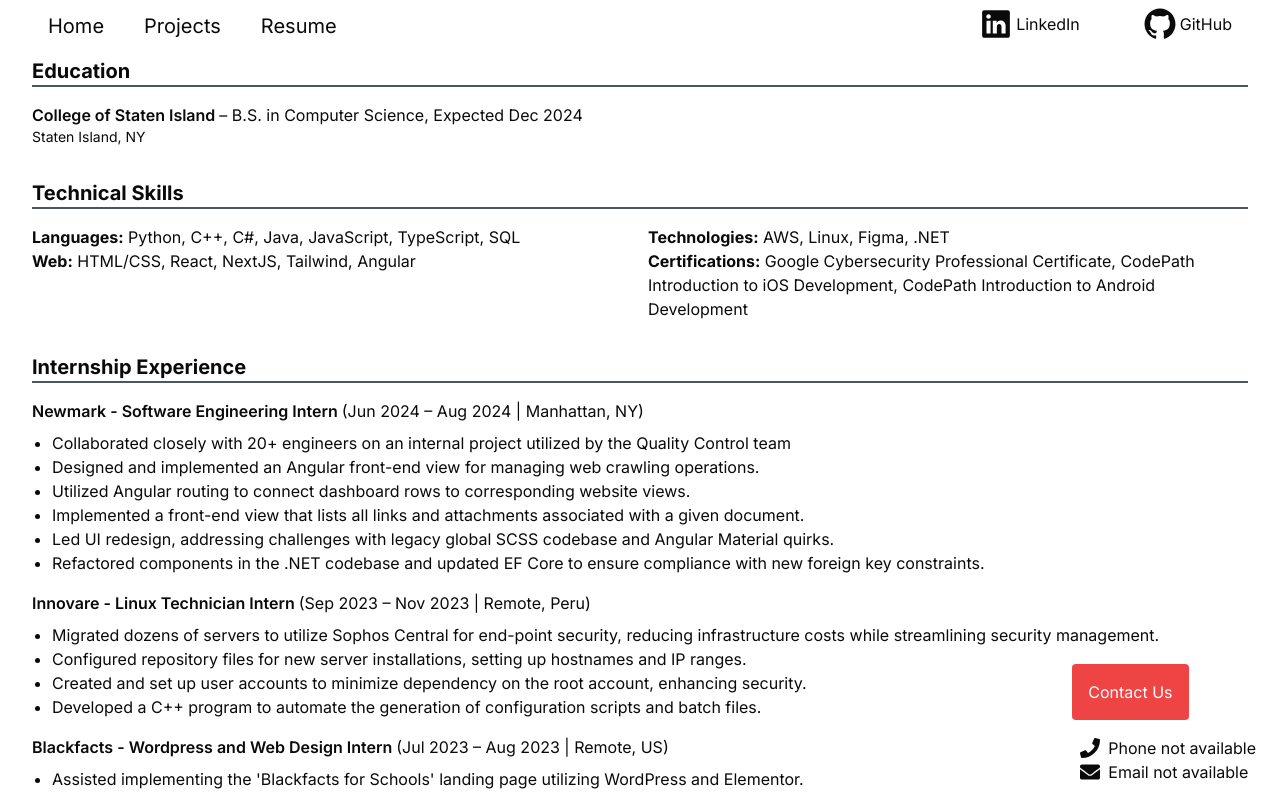
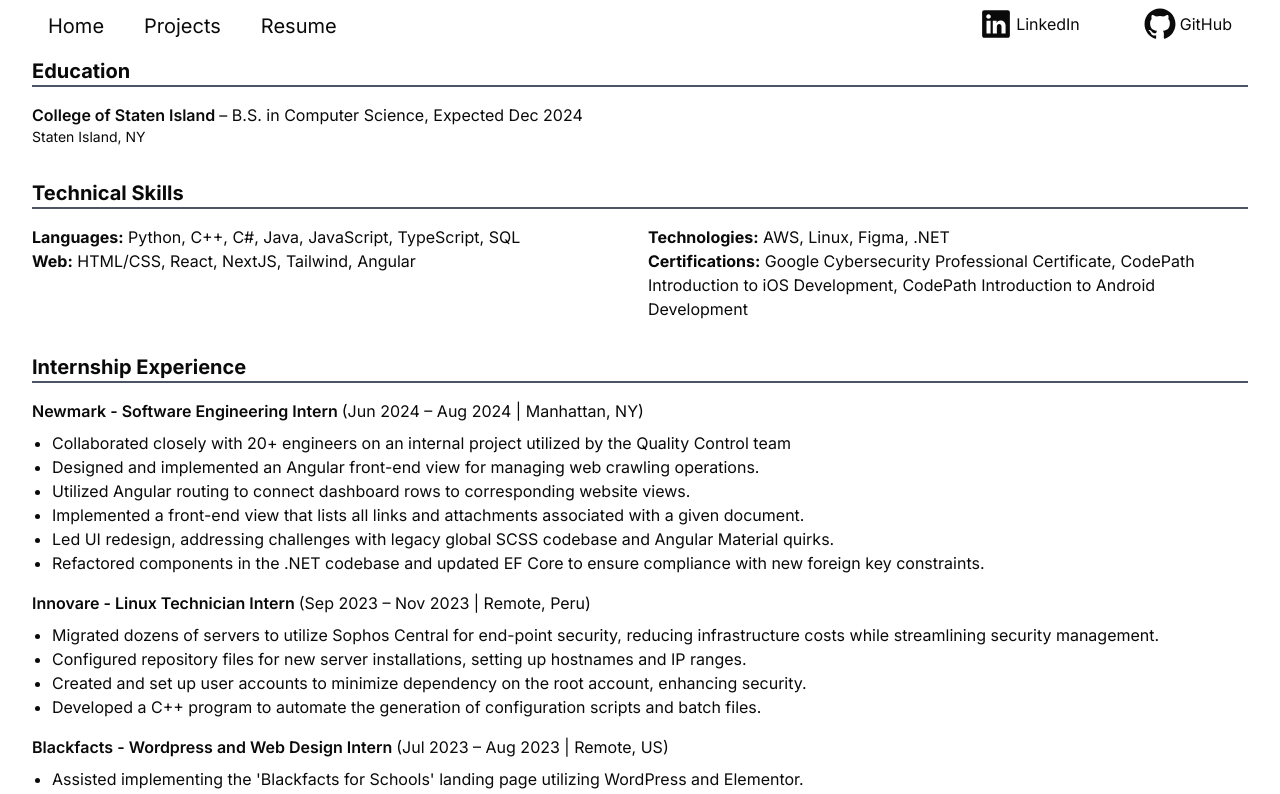
Before and after one commit to availe/Personal-Website-V2, a Next.js app: page /resume in a window 1280 px wide. Shown: the top 794 px of the page. Built offline with nearby package versions, Linux system fonts and the light colour scheme.

Commit message:
Update page.tsx

```diff
--- a/src/app/resume/page.tsx
+++ b/src/app/resume/page.tsx
@@ -12,9 +12,9 @@
         </a>
       </div>
 
-      <div className="fixed bottom-4 right-4">
+      {/* <div className="fixed bottom-4 right-4">
         <ContactCTA />
-        </div>
+        </div> */}
     </div>
   );
 }
```
